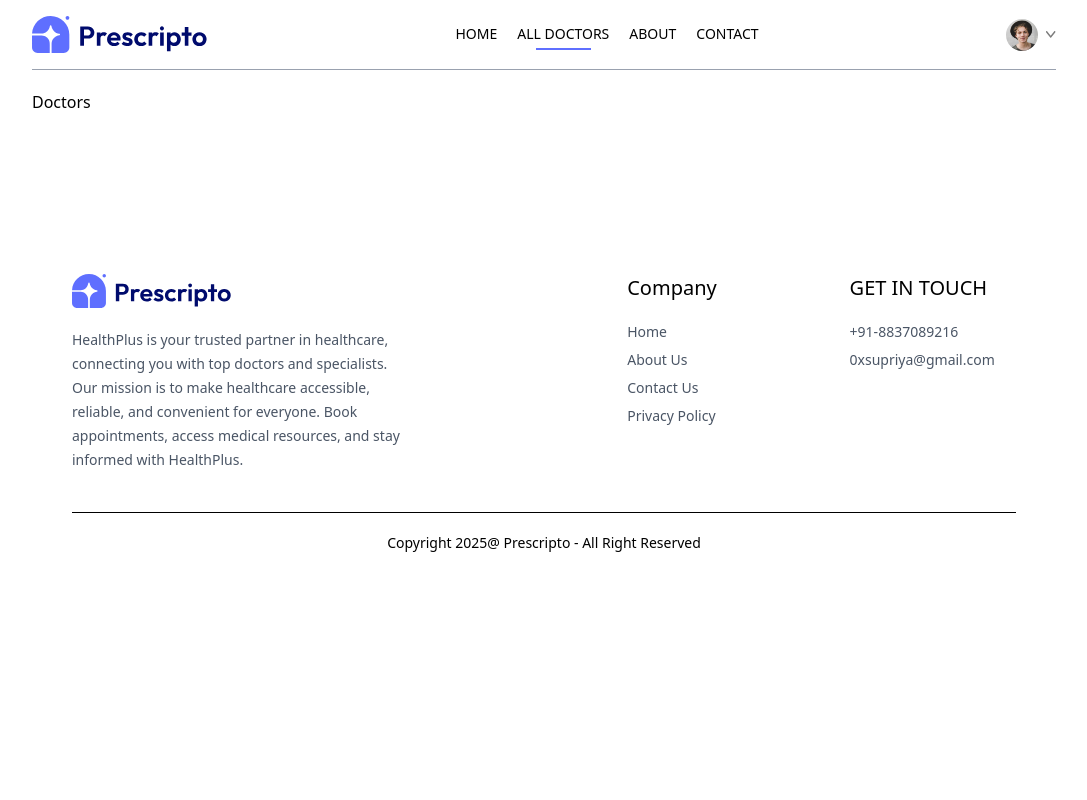
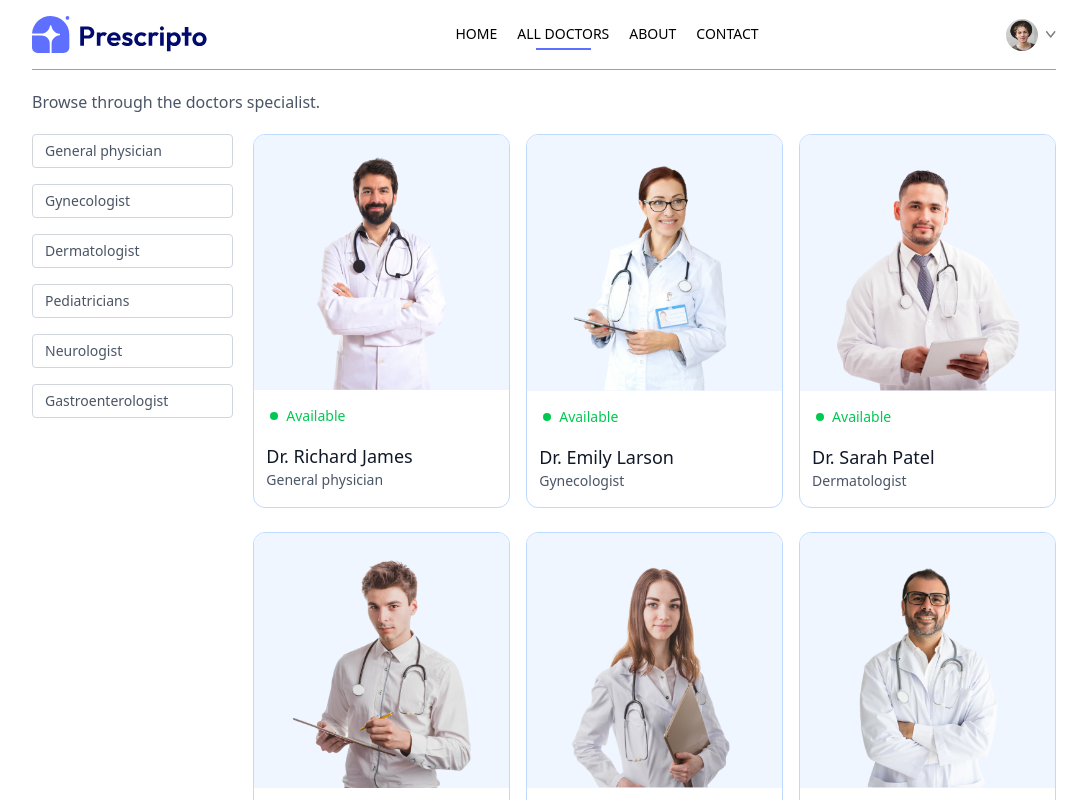
Before and after one commit to 0xsupriya/healthplus, a React (Vite) app in the folder frontend/: page /doctors in a window 1280 px wide. Shown: the top 800 px of the page, without its empty margins (96-1183 px from the left). Built offline with nearby package versions, Linux system fonts and the light colour scheme.

Commit message:
Update Footer and Navbar components, enhance Doctors page functionality, and add VSCode settings

```diff
--- a/frontend/src/components/Footer.jsx
+++ b/frontend/src/components/Footer.jsx
@@ -9,11 +9,11 @@
         <div>
           <img className="mb-5 w-40" src={assets.logo} alt="" />
           <p className="w-full md:w-2/3 text-gray-600 leading-6">
-            HealthPlus is your trusted partner in healthcare, connecting you
+            Prescripto is your trusted partner in healthcare, connecting you
             with top doctors and specialists. Our mission is to make healthcare
             accessible, reliable, and convenient for everyone. Book
             appointments, access medical resources, and stay informed with
-            HealthPlus.
+            Prescripto.
           </p>
         </div>
 
--- a/frontend/src/components/Navbar.jsx
+++ b/frontend/src/components/Navbar.jsx
@@ -9,7 +9,12 @@
 
   return (
     <div className="flex items-center justify-between text-sm py-4 mb-5 border-b border-b-gray-400">
-      <img className="w-44 cursor-pointer" src={assets.logo} alt="" />
+      <img
+        onClick={() => navigate("/")}
+        className="w-44 cursor-pointer"
+        src={assets.logo}
+        alt=""
+      />
       <ul className="hidden md:flex items-start gap-5 font-medium">
         <NavLink to="/">
           <li className="py-1">HOME</li>
--- a/frontend/src/index.css
+++ b/frontend/src/index.css
@@ -1,4 +1,9 @@
 @import "tailwindcss";
+/* @import url("https://fonts.googleapis.com/css2?family=Outfit:wght@100..900&display=swap");
+
+* {
+  font-family: Outfit;
+} */
 
 @theme {
   --color-primary: #5f6fff;
--- a/frontend/src/pages/Doctors.jsx
+++ b/frontend/src/pages/Doctors.jsx
@@ -1,7 +1,134 @@
-import React from "react";
+import React, { useContext, useEffect, useState } from "react";
+import { useNavigate, useParams } from "react-router-dom";
+import { AppContext } from "../context/AppContext";
 
 const Doctors = () => {
-  return <div>Doctors</div>;
+  const { speciality } = useParams();
+  const [filterDoc, setFilterDoc] = useState([]);
+  const { doctors } = useContext(AppContext);
+
+  const navigate = useNavigate();
+
+  const applyFilter = () => {
+    if (speciality) {
+      setFilterDoc(doctors.filter((doc) => doc.speciality === speciality));
+    } else {
+      setFilterDoc(doctors);
+    }
+  };
+  useEffect(() => {
+    applyFilter();
+  }, [doctors, speciality]);
+
+  return (
+    <div>
+      <p className="text-gray-600">Browse through the doctors specialist.</p>
+      <div className="flex flex-col sm:flex-row items-start gap-5 mt-5">
+        <div className="flex flex-col gap-4 text-sm text-gray-600">
+          <p
+            onClick={() =>
+              speciality === " General physician"
+                ? navigate("/doctors")
+                : navigate("/doctors/General physician")
+            }
+            className={`w-[94vw] sm:w-auto pl-3 py-1.5 pr-16 border border-gray-300 rounded transition-all cursor-pointer ${
+              speciality === "General physician"
+                ? "bg-indigo-100 text-black"
+                : ""
+            }`}
+          >
+            General physician
+          </p>
+          <p
+            onClick={() =>
+              speciality === "   Gynecologist "
+                ? navigate("/doctors")
+                : navigate("/doctors/Gynecologist")
+            }
+            className={`w-[94vw] sm:w-auto pl-3 py-1.5 pr-16 border border-gray-300 rounded transition-all cursor-pointer ${
+              speciality === "Gynecologist" ? "bg-indigo-100 text-black" : ""
+            }`}
+          >
+            Gynecologist
+          </p>
+          <p
+            onClick={() =>
+              speciality === "Dermatologist"
+                ? navigate("/doctors")
+                : navigate("/doctors/Dermatologist")
+            }
+            className={`w-[94vw] sm:w-auto pl-3 py-1.5 pr-16 border border-gray-300 rounded transition-all cursor-pointer ${
+              speciality === "Dermatologist" ? "bg-indigo-100 text-black" : ""
+            }`}
+          >
+            Dermatologist
+          </p>
+          <p
+            onClick={() =>
+              speciality === " Pediatricians"
+                ? navigate("/doctors")
+                : navigate("/doctors/Pediatricians")
+            }
+            className={`w-[94vw] sm:w-auto pl-3 py-1.5 pr-16 border border-gray-300 rounded transition-all cursor-pointer ${
+              speciality === "Pediatricians" ? "bg-indigo-100 text-black" : ""
+            }`}
+          >
+            Pediatricians
+          </p>
+          <p
+            onClick={() =>
+              speciality === " Neurologist"
+                ? navigate("/doctors")
+                : navigate("/doctors/Neurologist")
+            }
+            className={`w-[94vw] sm:w-auto pl-3 py-1.5 pr-16 border border-gray-300 rounded transition-all cursor-pointer ${
+              speciality === "Neurologist" ? "bg-indigo-100 text-black" : ""
+            }`}
+          >
+            Neurologist
+          </p>
+          <p
+            onClick={() =>
+              speciality === "Gastroenterologist"
+                ? navigate("/doctors")
+                : navigate("/doctors/Gastroenterologist")
+            }
+            className={`w-[94vw] sm:w-auto pl-3 py-1.5 pr-16 border border-gray-300 rounded transition-all cursor-pointer ${
+              speciality === "Gastroenterologist"
+                ? "bg-indigo-100 text-black"
+                : ""
+            }`}
+          >
+            Gastroenterologist
+          </p>
+        </div>
+
+        <div className="w-full grid grid-cols-auto gap-4 gap-y-6">
+          {filterDoc.map((item, index) => (
+            <div
+              onClick={() => navigate(`/appointment/${item._id}`)}
+              className="border border-blue-200 rounded-xl overflow-hidden cursor-pointer hover:translate-y-[-10px] transition-all duration-500"
+              key={index}
+            >
+              <img className="bg-blue-50" src={item.image} alt="" />
+              <div className="p-4">
+                <div className="flex items-center gap-2 text-sm text-center text-green-500 ">
+                  <p className="w-2 h-2 bg-green-500 rounded-full"></p>
+                  <p>Available</p>
+                </div>
+              </div>
+              <div className="px-3 py-0">
+                <p className="text-gray-900 text-lg font-medium">{item.name}</p>
+                <p className="text-gray-600 text-sm py-0 mb-4">
+                  {item.speciality}
+                </p>
+              </div>
+            </div>
+          ))}
+        </div>
+      </div>
+    </div>
+  );
 };
 
 export default Doctors;
```
